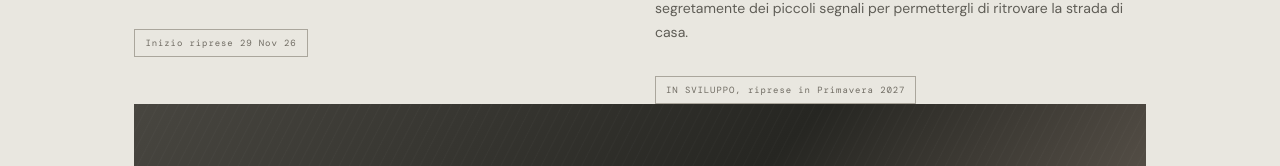
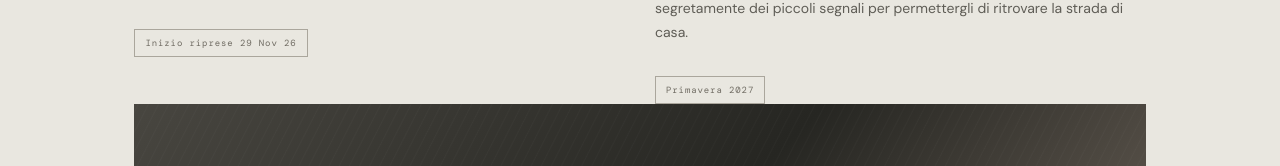
Before and after one commit to byfrancesconiglio/francesco-niglio.github.io, a plain HTML site: page progetti.html in a window 1280 px wide. Shown: the part 927-1093 px from the top of the page. Drawn offline with nearby package versions, Linux system fonts and the light colour scheme; a web font is replaced by a local one.

Commit message:
Update progetti.html

```diff
--- a/progetti.html
+++ b/progetti.html
@@ -7,7 +7,7 @@
   <div class="page-top"><p class="eyebrow">03 — IN SVILUPPO</p><h1>Progetti<span class="period">.</span></h1><p class="page-lead">Storie in cerca della loro forma definitiva. Una selezione di progetti in sviluppo.</p></div>
   <div class="project-grid">
         <article class="project-card"><div class="project-image image-placeholder"><span>IMMAGINE / MOODBOARD</span></div><p class="eyebrow">DOCUMENTARIO</p><h2>AMMACULAT</h2><p>Documentario sulla tradizione dell'Immacolata a Torre del Greco e sui corpi, le memorie e i legami che sostengono una comunità.</p><span class="status"> Inizio riprese 29 Nov 26</span></article>
-    <article class="project-card"><div class="project-image image-placeholder"><span>IMMAGINE / MOODBOARD</span></div><p class="eyebrow">CORTOMETRAGGIO · FINZIONE</p><h2>2031</h2><p>Nel 2031 un uomo accompagna sua madre su un vulcano per abbandonarla, secondo una pratica ormai legalizzata. Durante il viaggio, la donna lascia segretamente dei piccoli segnali per permettergli di ritrovare la strada di casa.</p><span class="status">IN SVILUPPO, riprese in Primavera 2027</span></article>
+    <article class="project-card"><div class="project-image image-placeholder"><span>IMMAGINE / MOODBOARD</span></div><p class="eyebrow">CORTOMETRAGGIO · FINZIONE</p><h2>2031</h2><p>Nel 2031 un uomo accompagna sua madre su un vulcano per abbandonarla, secondo una pratica ormai legalizzata. Durante il viaggio, la donna lascia segretamente dei piccoli segnali per permettergli di ritrovare la strada di casa.</p><span class="status">Primavera 2027</span></article>
   </div>    <article class="project-card"><div class="project-image image-placeholder"><span>IMMAGINE / MOODBOARD</span></div><p class="eyebrow">CORTOMETRAGGIO · FINZIONE</p><h2>Mo ti dico</h2><p>Valerio ha tradito la compagna e prima di tornare a casa a mattina inoltrata prepara una montagna di bugie così assurde che non possono che sembrare la verità</p><span class="status">IN SVILUPPO</span></article>
 
   <p class="disclaimer">I progetti sono presentati a titolo informativo. Materiali di approfondimento disponibili su richiesta.</p>
```
